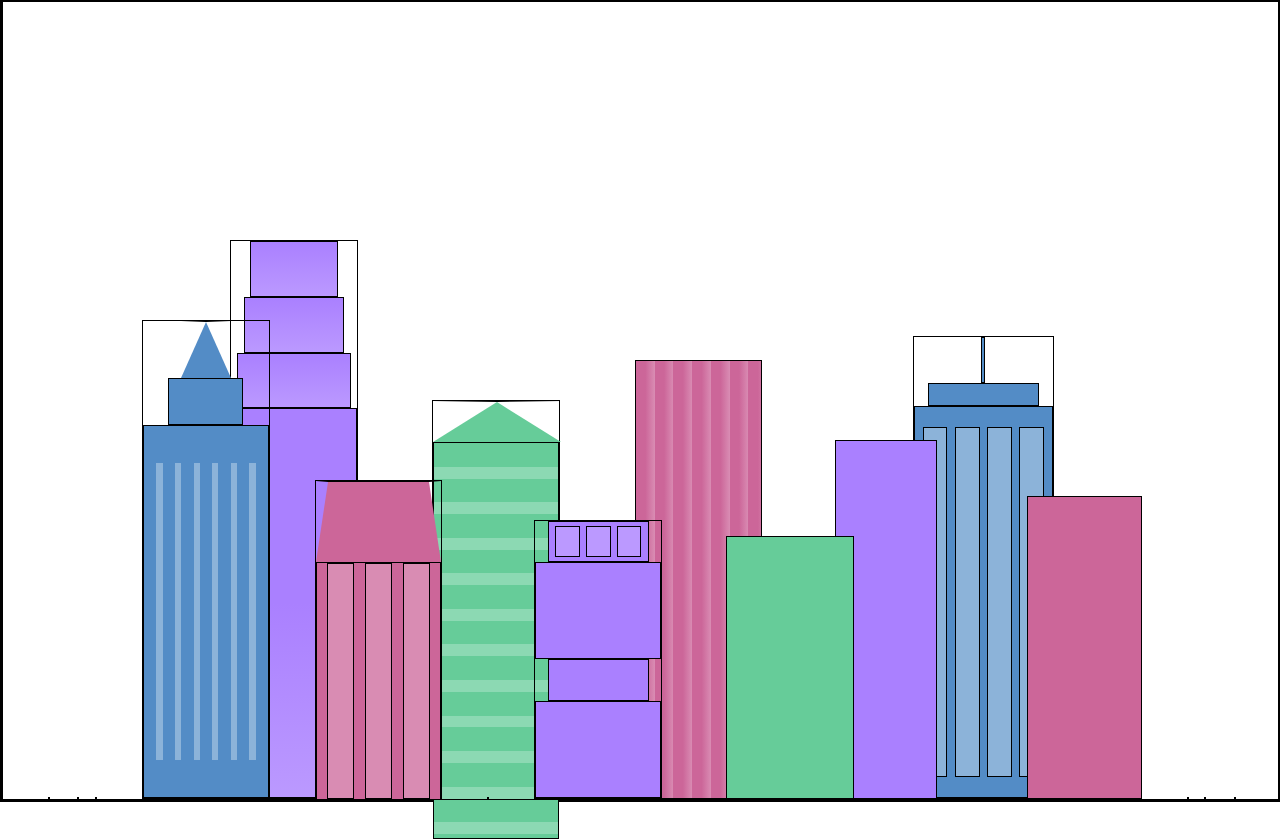
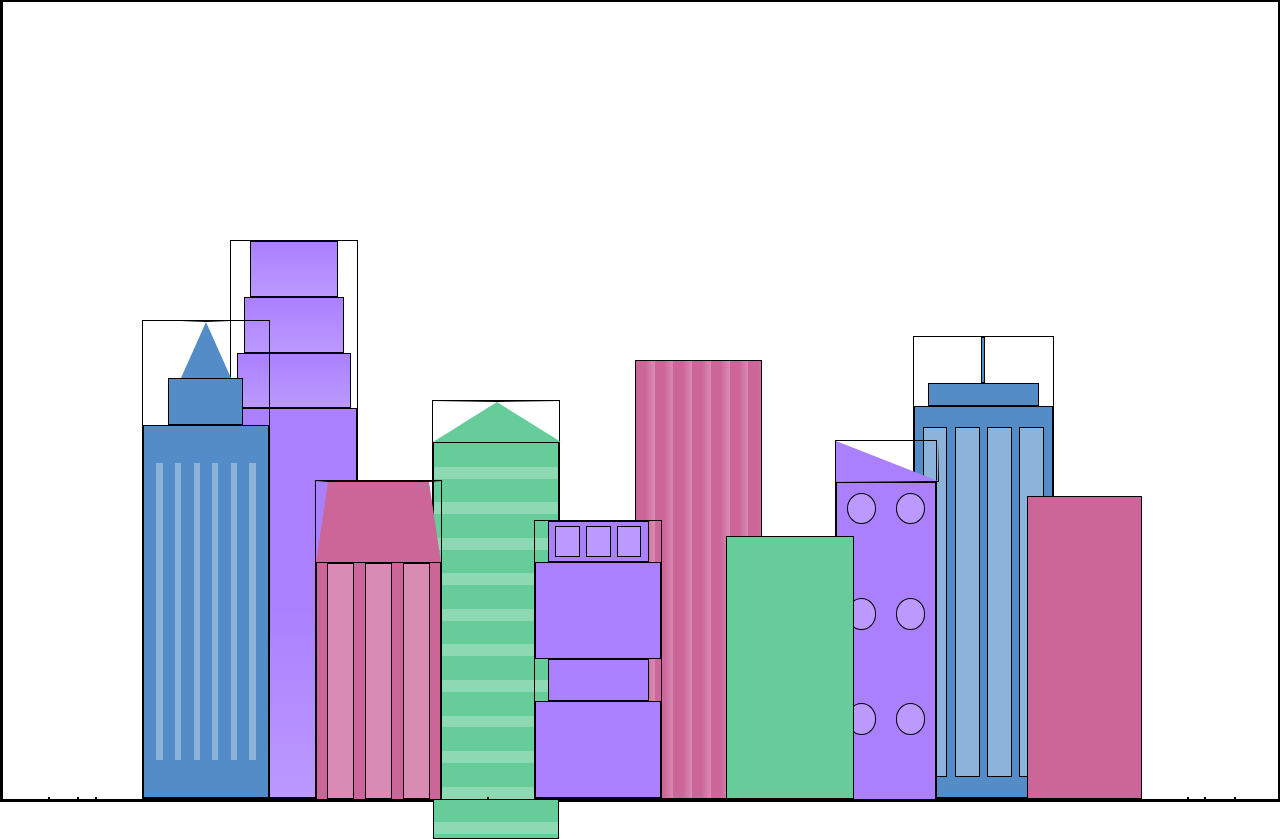
Before and after one commit to akibaz/freecodecamp-ResponsiveDesign, a plain HTML site: page CitySkylineCSSVariables/index.html in a window 1280 px wide. Drawn offline with Linux system fonts and the light colour scheme.

Commit message:
Style the .fb4 building

```diff
--- a/CitySkylineCSSVariables/index.html
+++ b/CitySkylineCSSVariables/index.html
@@ -64,7 +64,17 @@
                 <div class="fb3a"></div>
                 <div class="fb3b"></div>
             </div>
-            <div class="fb4"></div>
+            <div class="fb4">
+                <div class="fb4a"></div>
+                <div class="fb4b">
+                    <div class="fb4-window"></div>
+                    <div class="fb4-window"></div>
+                    <div class="fb4-window"></div>
+                    <div class="fb4-window"></div>
+                    <div class="fb4-window"></div>
+                    <div class="fb4-window"></div>
+                </div>
+            </div>
             <div class="fb5"></div>
             <div class="fb6"></div>
             <div></div>
--- a/CitySkylineCSSVariables/styles.css
+++ b/CitySkylineCSSVariables/styles.css
@@ -236,9 +236,29 @@ body {
 .fb4 {
     width: 8%;
     height: 45%;
-    background-color: var(--building-color1);
     position: relative;
     left: 10%;
+}
+
+.fb4a {
+    border-top: 5vh solid transparent;
+    border-left: 8vw solid var(--building-color1);
+}
+
+.fb4b {
+    width: 100%;
+    height: 89%;
+    background-color: var(--building-color1);
+    display: flex;
+    flex-wrap: wrap;
+}
+
+.fb4-window {
+    width: 30%;
+    height: 10%;
+    border-radius: 50%;
+    margin: 10%;
+    background-color: var(--window-color1);
 }
 
 .fb5 {
```
